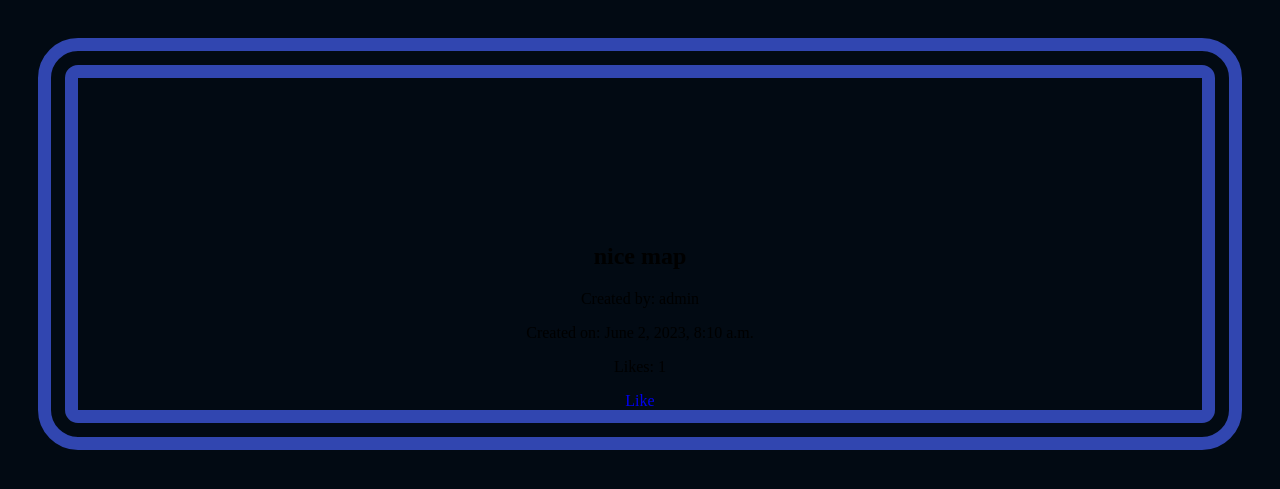
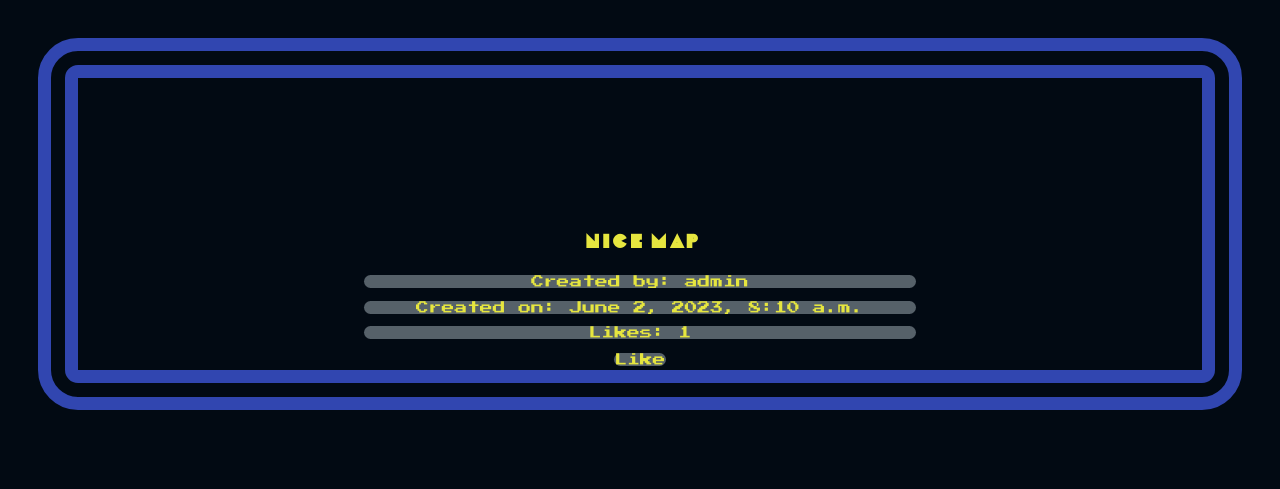
Before and after one commit to 4rgorok/pacman-maker, a Django app: page /core/public_maps/ in a window 1280 px wide. Shown: the top 489 px of the page. Run offline with Django 4.2, Linux system fonts and the light colour scheme; a user stored in the database is signed in; data comes from the database, SQL or seed files in the repository; both versions use the stored data as it was after the commit.

Commit message:
Fixed a bug that caused maps to not display

```diff
--- a/pacman/core/static/core/main_page/main-menu.css
+++ b/pacman/core/static/core/main_page/main-menu.css
@@ -135,6 +135,15 @@ body {
     width: 70%;
 }
 
+.map-menu-text{
+    border-radius: 20px;
+    font-family: 'Pixel';
+    font-size: 1vw;
+    background-color: var(--button-color);
+    color: var(--text-color2);
+
+}
+
 ul {
     list-style: none;
 }
--- a/pacman/core/templates/core/public_maps.html
+++ b/pacman/core/templates/core/public_maps.html
@@ -17,11 +17,11 @@
         <div class="cell-list">
         {% for map in maps %}
         <div>
-            <h2>{{ map.name }}</h2>
-            <p>Created by: {{ map.creator }}</p>
-            <p>Created on: {{ map.creation_date }}</p>
-            <p>Likes: {{ map.approval.count }}</p>
-            <a href="{% url 'like_map' map.id %}">
+            <h2 class="title-text3">{{ map.name }}</h2>
+            <p class="map-menu-text">Created by: {{ map.creator }}</p>
+            <p class="map-menu-text">Created on: {{ map.creation_date }}</p>
+            <p class="map-menu-text">Likes: {{ map.approval.count }}</p>
+            <a class="map-menu-text" href="{% url 'core:like_map' map.id %}">
                 {% if map.user_likes %}
                 Unlike
                 {% else %}
--- a/pacman/core/views.py
+++ b/pacman/core/views.py
@@ -58,7 +58,7 @@ def toggle_public(request, map_id):
     if map.creator == request.user:
         map.is_public = not map.is_public
         map.save()
-    return redirect('user_maps')
+    return redirect('core:user_maps')
 
 @login_required
 def like_map(request, map_id):
@@ -67,4 +67,16 @@ def like_map(request, map_id):
         map.approval.add(request.user)
     else:
         map.approval.remove(request.user)
-    return redirect('public_maps')
+    return redirect('core:public_maps')
+
+
+# def upload_file(request):
+#     if request.method == "POST":
+#         form = ModelFormWithFileField(request.POST, request.FILES)
+#         if form.is_valid():
+#             # file is saved
+#             form.save()
+#             return reverse_lazy('core:user_maps')
+#     else:
+#         form = ModelFormWithFileField()
+#     return render(request, "core/upload_map.html", {"form": form})
```
Also changed, not shown: pacman/core/templates/core/user_maps.html (+4 -4 lines), pacman/db.sqlite3.
